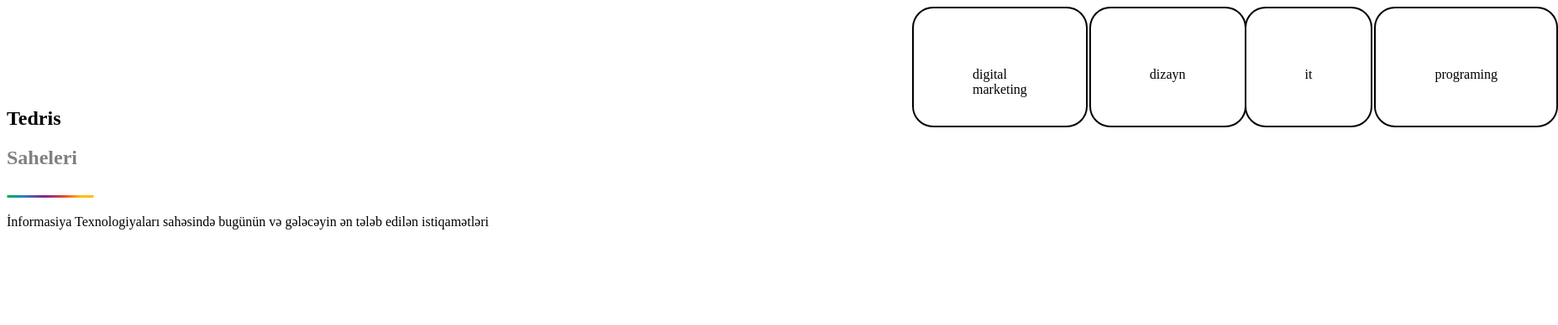
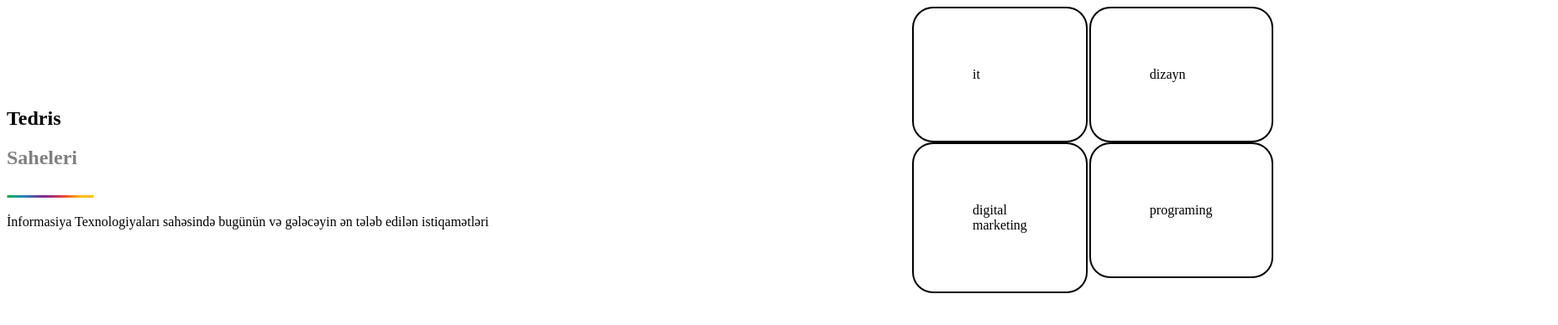
Before and after one commit to CanKOKSAL/ConsoleApp7, a plain HTML site: page Yeni klasör (2)/index.html in a window 1280 px wide. Shown: the whole page at 84% size, 1855 px wide, since content can reach past the window. Drawn offline with Linux system fonts and the light colour scheme; files that its build step writes are made by us from their sources.

Commit message:
Update index.html

```diff
--- a/Yeni klasör (2)/index.html
+++ b/Yeni klasör (2)/index.html
@@ -1,9 +1,11 @@
+
 <!DOCTYPE html>
 <html lang="en">
 <head>
     <meta charset="UTF-8">
     <meta http-equiv="X-UA-Compatible" content="IE=edge">
     <meta name="viewport" content="width=device-width, initial-scale=1.0">
+    <link rel="stylesheet" href="./style.css">
     <title>Document</title>
 </head>
 <body>
@@ -15,11 +17,16 @@
         <img src="./assets/image/sep-line.png">
         <p>İnformasiya Texnologiyaları sahəsində bugünün və gələcəyin ən tələb edilən istiqamətləri</p>
      </div>
-     <div class="elements">
-     <div class="conteiner1">digital marketing</div>
-     <div class="conteiner2">      dizayn     </div>
-     <div class="conteiner3">        it       </div>
-     <div class="conteiner4">    programing   </div>
+    <div class="elements">
+        <div class="container1">
+            <div class="conteiner3">        it       </div>
+            <div class="conteiner1">digital marketing</div></div>
+            <div class="container2">
+                <div class="conteiner2">      dizayn     </div>
+                <div class="conteiner4">    programing   </div>
+
+            </div>
+
     </div>
    </section>
 </body>
```
